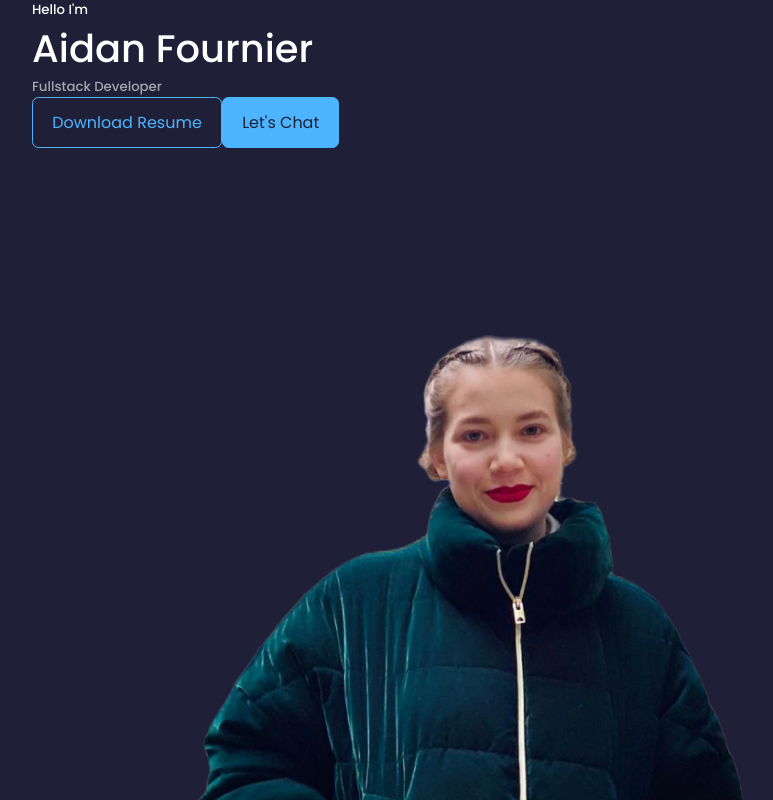
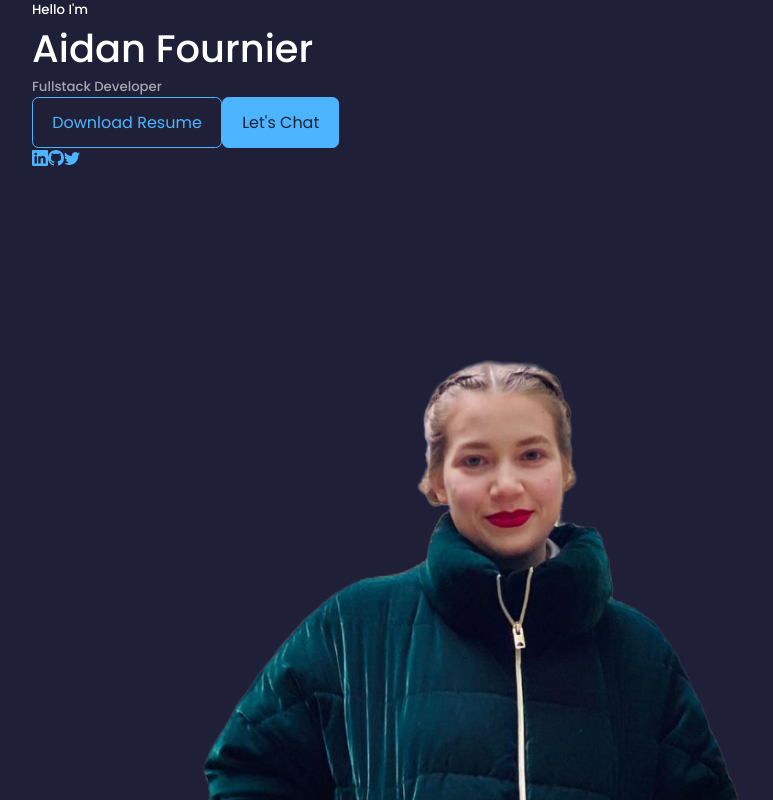
Before and after one commit to AidanFournier/react-portfolio-site, a React (Create React App) app: page / in a window 1280 px wide. Shown: the top 800 px of the page, without its empty margins (128-901 px from the left). Built offline with nearby package versions, Linux system fonts and the light colour scheme.

Commit message:
Added react icons for socials

```diff
--- a/package.json
+++ b/package.json
@@ -9,6 +9,7 @@
     "node-sass": "^7.0.3",
     "react": "^18.2.0",
     "react-dom": "^18.2.0",
+    "react-icons": "^4.6.0",
     "react-scripts": "5.0.1",
     "web-vitals": "^2.1.4"
   },
--- a/src/components/Header.jsx
+++ b/src/components/Header.jsx
@@ -1,5 +1,6 @@
 import React from 'react'
 import CTA from './CTA'
+import HeaderSocials from './HeaderSocials'
 import MyPic from '../assets/Profile Pic - Transparent.png'
 
 const Header = () => {
@@ -10,6 +11,7 @@
         <h1>Aidan Fournier</h1>
         <h5 className="text-light">Fullstack Developer</h5>
         <CTA />
+        <HeaderSocials />
 
         <div className="me">
           <img src={MyPic} alt="" />
--- a/src/components/HeaderSocials.jsx
+++ b/src/components/HeaderSocials.jsx
@@ -0,0 +1,17 @@
+import React from 'react'
+import { BsLinkedin } from 'react-icons/bs'
+import { BsGithub } from 'react-icons/bs'
+import { BsTwitter } from 'react-icons/bs'
+
+
+const HeaderSocials = () => {
+  return (
+    <div className="header__socials">
+        <a href="https://www.linkedin.com/in/aidanfournier/" target="_blank" rel="noreferrer"><BsLinkedin /></a>
+        <a href="https://github.com/AidanFournier" target="_blank" rel="noreferrer"><BsGithub /></a>
+        <a href="https://twitter.com/aidoufou" target="_blank" rel="noreferrer"><BsTwitter /></a>
+    </div>
+  )
+}
+
+export default HeaderSocials
```
Also changed, not shown: 1 other file (tests, documents, lock files or other folders).
